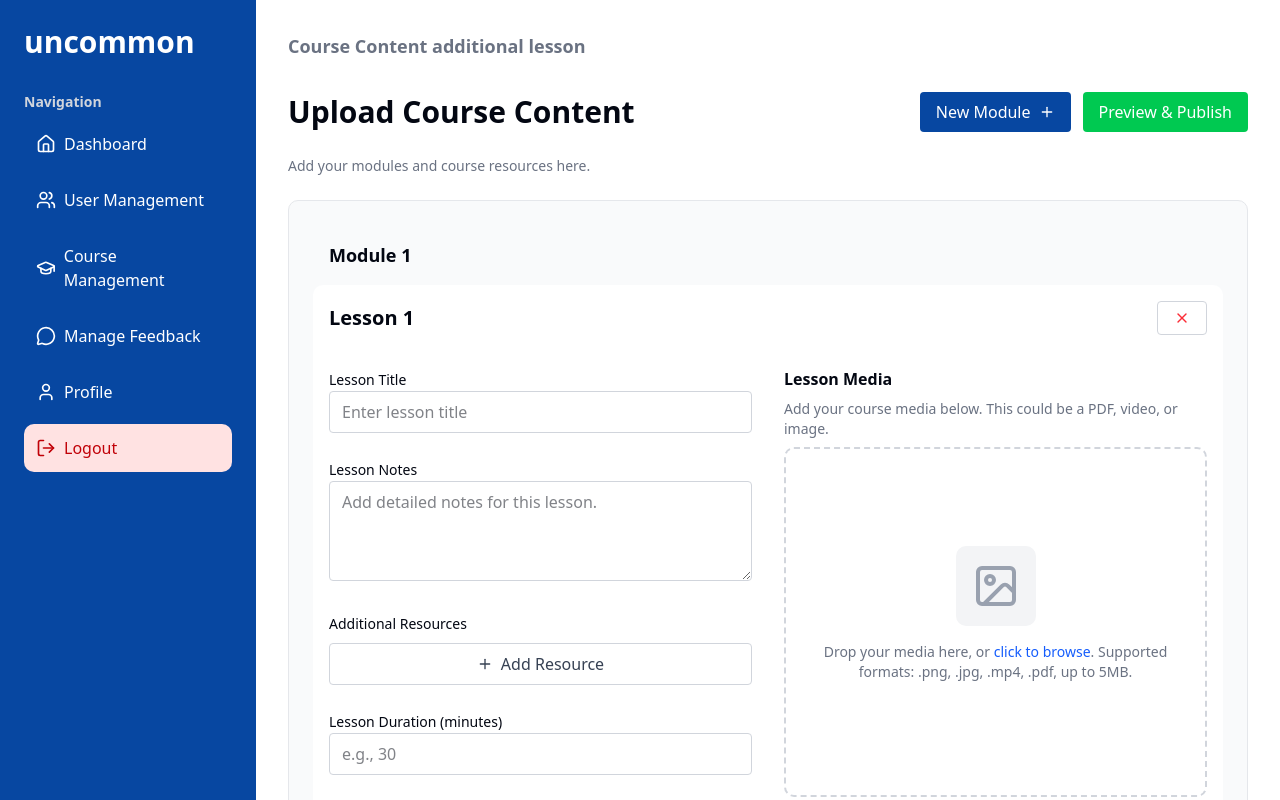
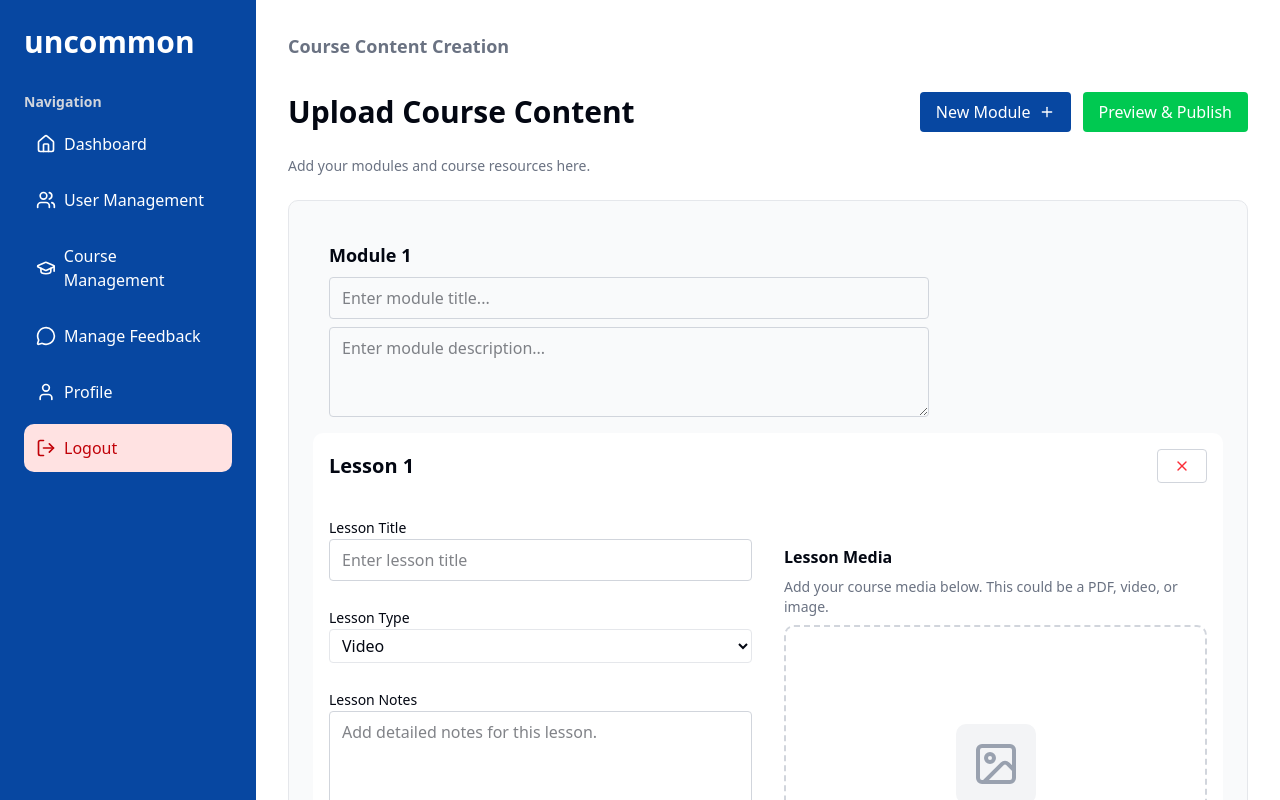
Before and after one commit to TanCharm01/upskilling_frontend, a Next.js app: page /admin/course-management/new-module in a window 1280 px wide. Shown: the top 800 px of the page. Built offline with nearby package versions, Linux system fonts and the light colour scheme.

Commit message:
course creation pipeline

```diff
--- a/src/app/admin/course-management/course-preview/page.tsx
+++ b/src/app/admin/course-management/course-preview/page.tsx
@@ -49,6 +49,7 @@ export function transformCourseDataForApi(localData: any, userId: string) {
     hasCertificate: true, // or from your UI
     modules: (localData.modules || []).map((mod: any, mIdx: number) => ({
       title: mod.title,
+      description: mod.description,
       order: mIdx + 1,
       duration: mod.lessons
         ? mod.lessons.reduce((sum: number, l: any) => sum + (parseInt(l.duration) || 0), 0)
@@ -68,7 +69,7 @@ export function transformCourseDataForApi(localData: any, userId: string) {
           type: res.type || "article"
         })),
         duration: parseInt(lesson.duration) || 0,
-        type: lesson.fileType || "VIDEO",
+        type: (lesson.type || 'video').toLowerCase(),
         order: lIdx + 1
       }))
     }))
--- a/src/app/admin/course-management/new-module/page.tsx
+++ b/src/app/admin/course-management/new-module/page.tsx
@@ -4,6 +4,8 @@ import { useState, useEffect } from "react"
 // import { AppSidebar } from "@/components/app-sidebar"
 import AdminSidebar from "@/components/AdminSidebar"
 import { Button } from "@/components/ui/button"
+import { Input } from "@/components/ui/input"
+import { Textarea } from "@/components/ui/textarea"
 import { Plus, ArrowLeft, ArrowRight, X } from "lucide-react" // Import X icon for module delete
 import Link from "next/link"
 import { LessonBlock } from "@/components/lesson-block"
@@ -13,7 +15,7 @@ import NotificationModal from '@/components/ui/NotificationModal';
 
 export default function UploadCourseContent() {
   const router = useRouter();
-  const [modules, setModules] = useState([{ id: 1, lessons: [{ id: 1 }] }]);
+  const [modules, setModules] = useState([{ id: 1, title: '', description: '', lessons: [{ id: 1 }] }]);
   const [nextModuleId, setNextModuleId] = useState(2);
   const [nextLessonId, setNextLessonId] = useState(2);
   const [hasUnsavedChanges, setHasUnsavedChanges] = useState(false);
@@ -90,7 +92,7 @@ export default function UploadCourseContent() {
   }
 
   const handleAddModule = () => {
-    setModules([...modules, { id: nextModuleId, lessons: [{ id: nextLessonId }] }]);
+    setModules([...modules, { id: nextModuleId, title: '', description: '', lessons: [{ id: nextLessonId }] }]);
     setNextModuleId(nextModuleId + 1);
     setNextLessonId(nextLessonId + 1);
     markDirty();
@@ -124,6 +126,20 @@ export default function UploadCourseContent() {
     markDirty();
   }
 
+  const handleModuleTitleChange = (moduleId: number, title: string) => {
+    setModules(modules.map(module =>
+      module.id === moduleId ? { ...module, title } : module
+    ));
+    markDirty();
+  }
+
+  const handleModuleDescriptionChange = (moduleId: number, description: string) => {
+    setModules(modules.map(module =>
+      module.id === moduleId ? { ...module, description } : module
+    ));
+    markDirty();
+  }
+
   const handlePreviewAndPublish = () => {
     handleSave();
     router.push('/admin/course-management/course-preview');
@@ -135,7 +151,7 @@ export default function UploadCourseContent() {
 
       <main className="flex-1 p-8">
         <header className="mb-8">
-          <h2 className="text-lg font-semibold text-gray-500">Course Content additional lesson</h2>
+          <h2 className="text-lg font-semibold text-gray-500">Course Content Creation</h2>
         </header>
 
         <section className="mb-8">
@@ -156,7 +172,22 @@ export default function UploadCourseContent() {
           {modules.map((module, moduleIndex) => (
             <div key={module.id} className="mb-8 p-6 border rounded-lg bg-gray-50">
               <CardHeader className="flex flex-row items-center justify-between p-0 pb-4">
-                <CardTitle className="text-2xl font-bold">Module {moduleIndex + 1}</CardTitle>
+                <div className="flex flex-col space-y-2">
+                  <CardTitle className="text-2xl font-bold">Module {moduleIndex + 1}</CardTitle>
+                  <Input
+                    placeholder="Enter module title..."
+                    value={module.title || ''}
+                    onChange={(e) => handleModuleTitleChange(module.id, e.target.value)}
+                    className="w-150"
+                  />
+                  <Textarea
+                    placeholder="Enter module description..."
+                    value={module.description || ''}
+                    onChange={(e) => handleModuleDescriptionChange(module.id, e.target.value)}
+                    className="w-150"
+                    rows={3}
+                  />
+                </div>
                 {modules.length > 1 && (
                   <Button
                     variant="outline"
@@ -233,7 +264,7 @@ export default function UploadCourseContent() {
               className="mt-4 border-red-500 text-red-600 hover:bg-red-50 hover:border-red-600"
               onClick={() => {
                 localStorage.removeItem('newModulesData');
-                setModules([{ id: 1, lessons: [{ id: 1 }] }]);
+                setModules([{ id: 1, title: '', description: '', lessons: [{ id: 1 }] }]);
                 setNextModuleId(2);
                 setNextLessonId(2);
                 setHasUnsavedChanges(false);
--- a/src/components/lesson-block.tsx
+++ b/src/components/lesson-block.tsx
@@ -7,6 +7,7 @@ import { Input } from "@/components/ui/input"
 import { Button } from "@/components/ui/button"
 import { Card, CardContent, CardHeader, CardTitle } from "@/components/ui/card"
 import { Textarea } from "@/components/ui/textarea"
+import { Select } from "@/components/ui/select"
 import { File, Trash, ImageIcon, Video, FileText, Plus, Minus, X } from "lucide-react" // Import X icon for delete
 
 interface LessonBlockProps {
@@ -31,11 +32,13 @@ export function LessonBlock({ lessonNumber, lesson, onChange, onDelete }: Lesson
       if (file.type.startsWith('image/')) fileType = 'image';
       else if (file.type.startsWith('video/')) fileType = 'video';
       else if (file.type === 'application/pdf') fileType = 'pdf';
+      else if (file.type === 'application/msword' || file.type === 'application/vnd.openxmlformats-officedocument.wordprocessingml.document') fileType = 'doc';
       onChange({
         ...lesson,
         fileName: file.name,
         fileSize: (file.size / 1024 / 1024).toFixed(1) + 'MB',
         fileType,
+        type: fileType === 'other' ? (lesson.type || 'video') : fileType,
         filePreviewUrl: url,
       });
     }
@@ -133,6 +136,24 @@ export function LessonBlock({ lessonNumber, lesson, onChange, onDelete }: Lesson
                 value={lesson.title || ''}
                 onChange={e => handleFieldChange('title', e.target.value)}
               />
+            </div>
+            <div className="space-y-2">
+              <label htmlFor={`lesson-type-${lessonNumber}`} className="text-sm font-medium">
+                Lesson Type
+              </label>
+              <select
+                id={`lesson-type-${lessonNumber}`}
+                className="w-full border rounded px-2 py-1"
+                value={lesson.type || 'video'}
+                onChange={e => handleFieldChange('type', e.target.value)}
+              >
+                <option value="video">Video</option>
+                <option value="reading">Reading</option>
+                <option value="quiz">Quiz</option>
+                <option value="pdf">PDF</option>
+                <option value="doc">DOC</option>
+                <option value="image">Image</option>
+              </select>
             </div>
             <div className="space-y-2">
               <label htmlFor={`lesson-notes-${lessonNumber}`} className="text-sm font-medium">
```
Lines whose indentation alone changed are shown as unchanged.
